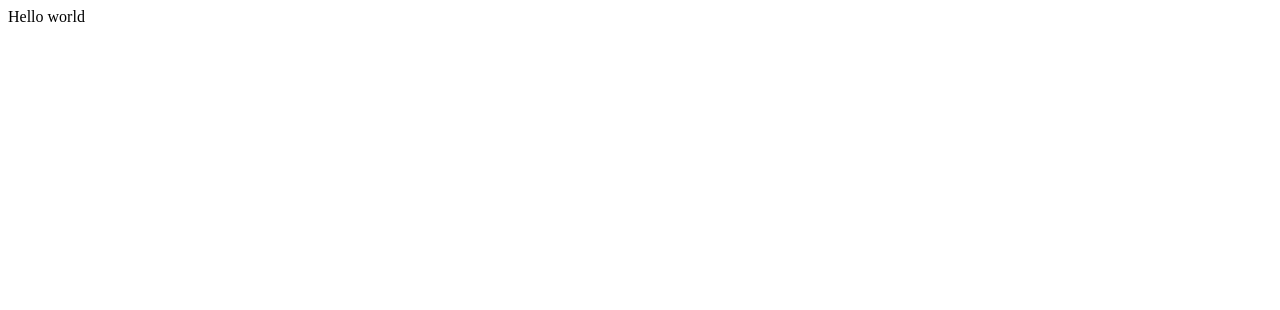
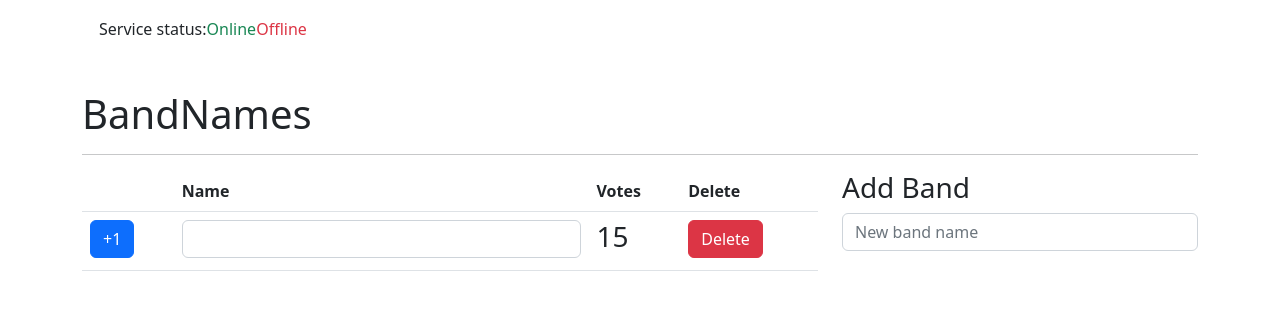
Before and after one commit to nicvazquez/bandNames-socket.io, a React (Create React App) app in the folder bandnames/: page / in a window 1280 px wide. Shown: the top 310 px of the page. Built offline with nearby package versions, Linux system fonts and the light colour scheme.

Commit message:
Created first components

```diff
--- a/bandnames/public/index.html
+++ b/bandnames/public/index.html
@@ -5,10 +5,7 @@
 		<link rel="icon" href="%PUBLIC_URL%/favicon.ico" />
 		<meta name="viewport" content="width=device-width, initial-scale=1" />
 		<meta name="theme-color" content="#000000" />
-    <meta
-      name="description"
-      content="Web site created using create-react-app"
-    />
+		<meta name="description" content="Web site created using create-react-app" />
 		<link rel="apple-touch-icon" href="%PUBLIC_URL%/logo192.png" />
 		<!--
       manifest.json provides metadata used when your web app is installed on a
@@ -24,7 +21,14 @@
       work correctly both with client-side routing and a non-root public URL.
       Learn how to configure a non-root public URL by running `npm run build`.
     -->
-    <title>React App</title>
+		<title>BandNames</title>
+
+		<link
+			href="https://cdn.jsdelivr.net/npm/bootstrap@5.2.2/dist/css/bootstrap.min.css"
+			rel="stylesheet"
+			integrity="sha384-Zenh87qX5JnK2Jl0vWa8Ck2rdkQ2Bzep5IDxbcnCeuOxjzrPF/et3URy9Bv1WTRi"
+			crossorigin="anonymous"
+		/>
 	</head>
 	<body>
 		<noscript>You need to enable JavaScript to run this app.</noscript>
--- a/bandnames/src/App.js
+++ b/bandnames/src/App.js
@@ -1,6 +1,31 @@
+import { AddBand } from "./components/AddBand";
+import { BandList } from "./components/BandList";
 
 function App() {
-	return <div>Hello world</div>;
+	return (
+		<div className="container">
+			<div className="alert">
+				<p>
+					Service status:
+					<span className="text-success">Online</span>
+					<span className="text-danger">Offline</span>
+				</p>
+			</div>
+
+			<h1>BandNames</h1>
+			<hr />
+
+			<div className="row">
+				<div className="col-8">
+					<BandList />
+				</div>
+
+				<div className="col-4">
+					<AddBand />
+				</div>
+			</div>
+		</div>
+	);
 }
 
 export default App;
--- /dev/null
+++ b/bandnames/src/components/AddBand.js
@@ -0,0 +1,13 @@
+import React from "react";
+
+export const AddBand = () => {
+	return (
+		<>
+			<h3>Add Band</h3>
+
+			<form>
+				<input type="text" className="form-control" placeholder="New band name" />
+			</form>
+		</>
+	);
+};
--- /dev/null
+++ b/bandnames/src/components/BandList.js
@@ -0,0 +1,39 @@
+import React from "react";
+
+export const BandList = () => {
+	const createRows = () => {
+		return (
+			<tr>
+				<td>
+					<button className="btn btn-primary">+1</button>
+				</td>
+				<td>
+					<input className="form-control" />
+				</td>
+				<td>
+					<h3>15</h3>
+				</td>
+				<td>
+					<button className="btn btn-danger">Delete</button>
+				</td>
+			</tr>
+		);
+	};
+
+	return (
+		<>
+			<table className="table table-stripped">
+				<thead>
+					<tr>
+						<th></th>
+						<th>Name</th>
+						<th>Votes</th>
+						<th>Delete</th>
+					</tr>
+				</thead>
+
+				<tbody>{createRows()}</tbody>
+			</table>
+		</>
+	);
+};
```
Lines whose indentation alone changed are shown as unchanged.
